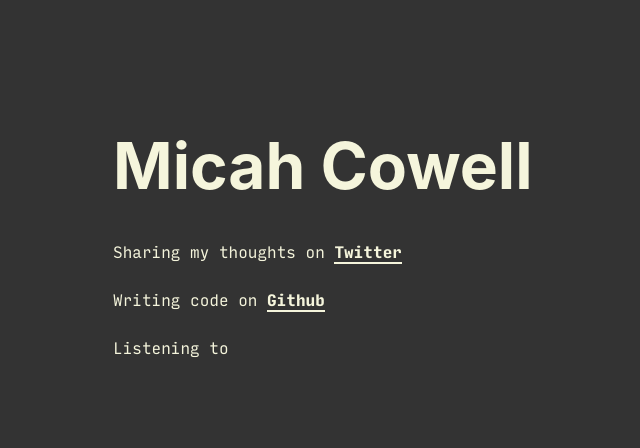
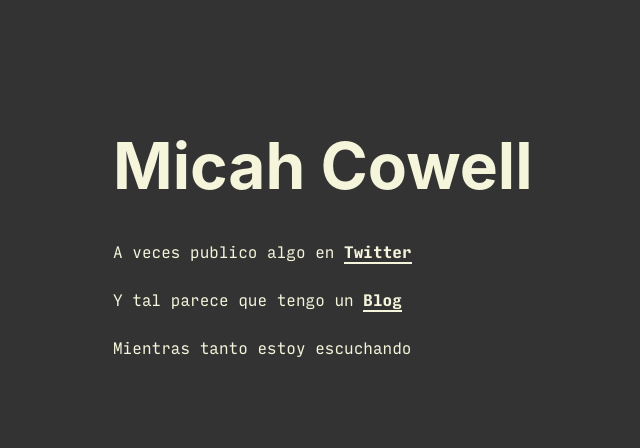
Before and after one commit to daeshu/g, a website built with webpack: page index.html in a window 1280 px wide. Shown: the whole page, without its empty margins (177-817 px from the left). Built offline with nearby package versions, Linux system fonts and the light colour scheme; no server answers; what baffle, canvas-effects would draw is missing.

Commit message:
Update index.html
modificado

```diff
--- a/index.html
+++ b/index.html
@@ -3,16 +3,16 @@
 	<head>
 		<meta charset="utf-8" />
 		<meta name="viewport" content="width=device-width, initial-scale=1" />
-		<title>Micah Cowell</title>
+		<title>Daniel Escobar</title>
 		<link rel="stylesheet" href="build/main.css" />
 		<link rel="shortcut icon" href="favicon.ico" type="image/x-icon" />
 	</head>
 	<body>
 		<div id="app">
 			<h1>Micah Cowell</h1>
-			<p>Sharing my thoughts on <a href="https://twitter.com/getmicah">Twitter</a></p>
-			<p>Writing code on <a href="https://github.com/getmicah">Github</a></p>
-			<p>Listening to <a href="http://last.fm/user/getmicah" id="now-playing"></a></p>
+			<p>A veces publico algo en <a href="https://twitter.com/DanielEscobarW">Twitter</a></p>
+			<p>Y tal parece que tengo un <a href="https://daeshu.blogspot.com">Blog</a></p>
+			<p>Mientras tanto estoy escuchando <a href="https://last.fm/user/daeshu" id="now-playing"></a></p>
 		</div>
 		<div id="foo"></div>
 		<script>
```
